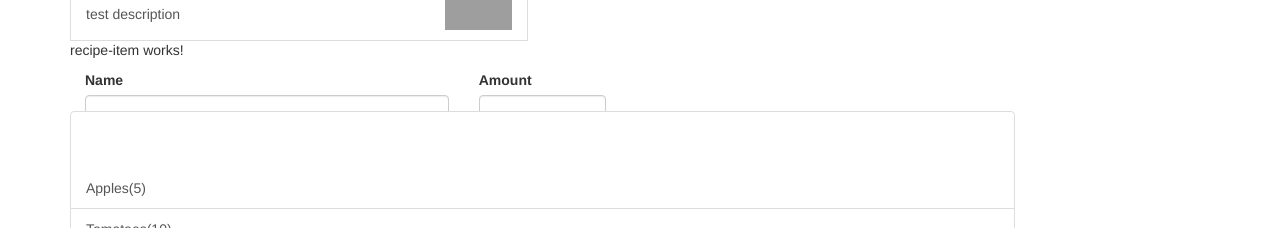
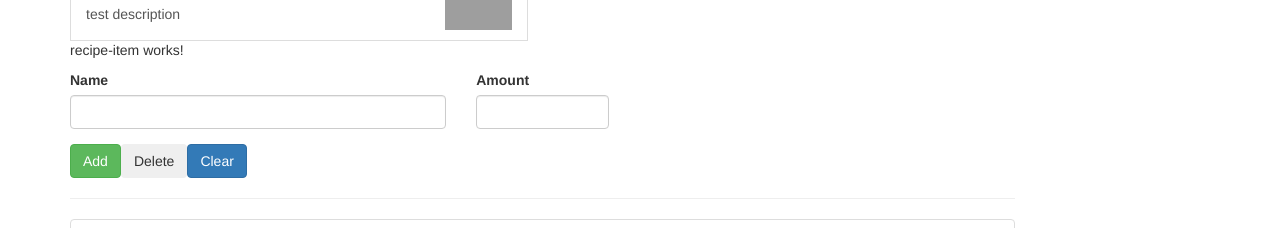
Before and after one commit to sms7182/MenuApp, an Angular app: page / in a window 1280 px wide. Shown: the part 249-477 px from the top of the page. Built offline with nearby package versions, Linux system fonts and the light colour scheme; grey boxes are pictures that could not be loaded.

Commit message:
fix style

```diff
--- a/src/app/shopping-list/shopping-edit/shopping-edit.component.html
+++ b/src/app/shopping-list/shopping-edit/shopping-edit.component.html
@@ -1,4 +1,4 @@
-<div class="">
+<div class="row">
     <div class="col-xs-12">
         <form>
             <div class="row">
--- a/src/app/shopping-list/shopping-list.component.html
+++ b/src/app/shopping-list/shopping-list.component.html
@@ -3,7 +3,10 @@
         <app-shopping-edit></app-shopping-edit>
         <hr>
         <ul class="list-group">
-            <a  class="list-group-item" style="cursor:pointer" *ngFor="let ing of ingredients">{{ing.name}}({{ing.amount}})</a>
+            <a  class="list-group-item"
+             style="cursor: pointer"
+              *ngFor="let ing of ingredients"
+            >{{ing.name}}({{ing.amount}})</a>
         </ul>
     </div>
 </div>
```
